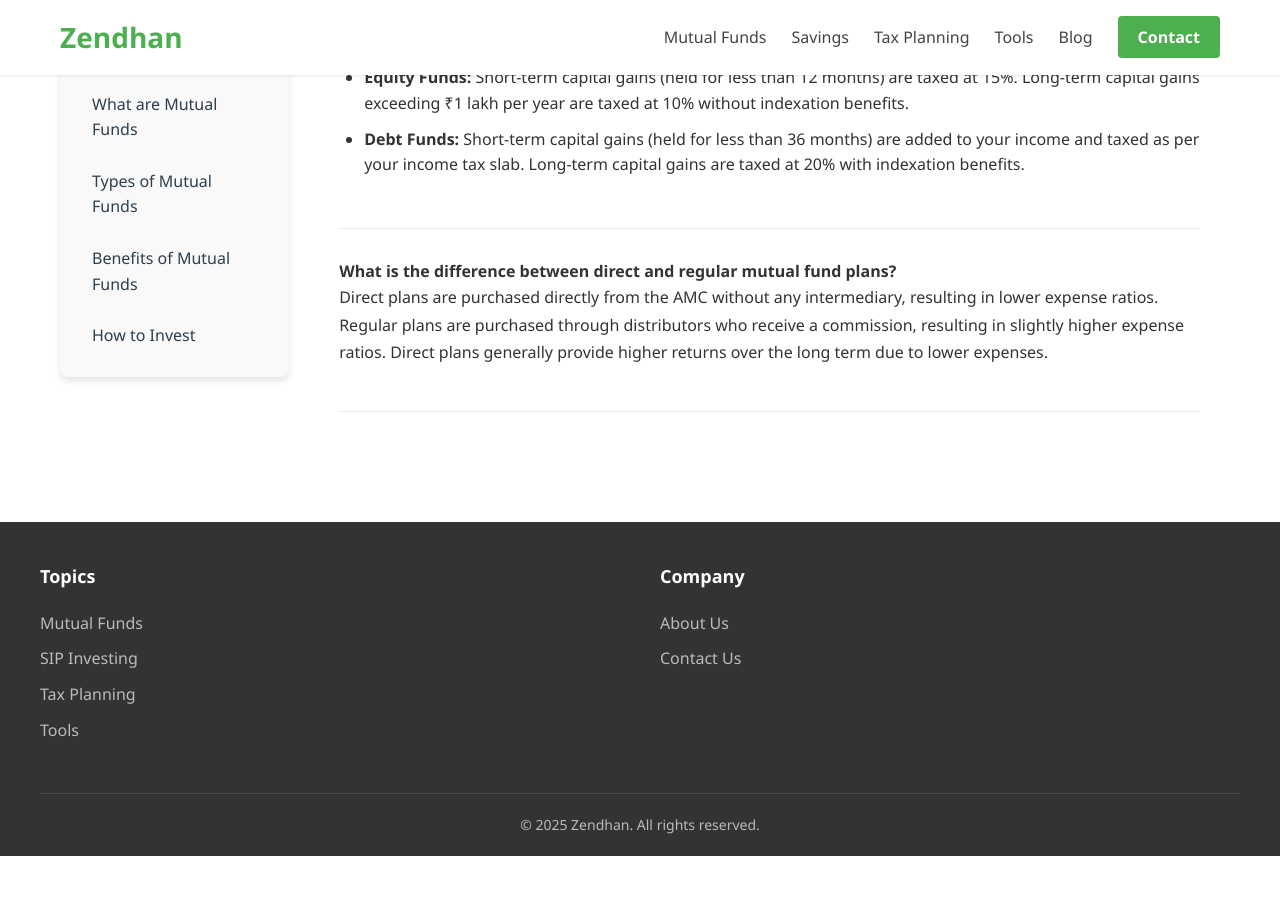
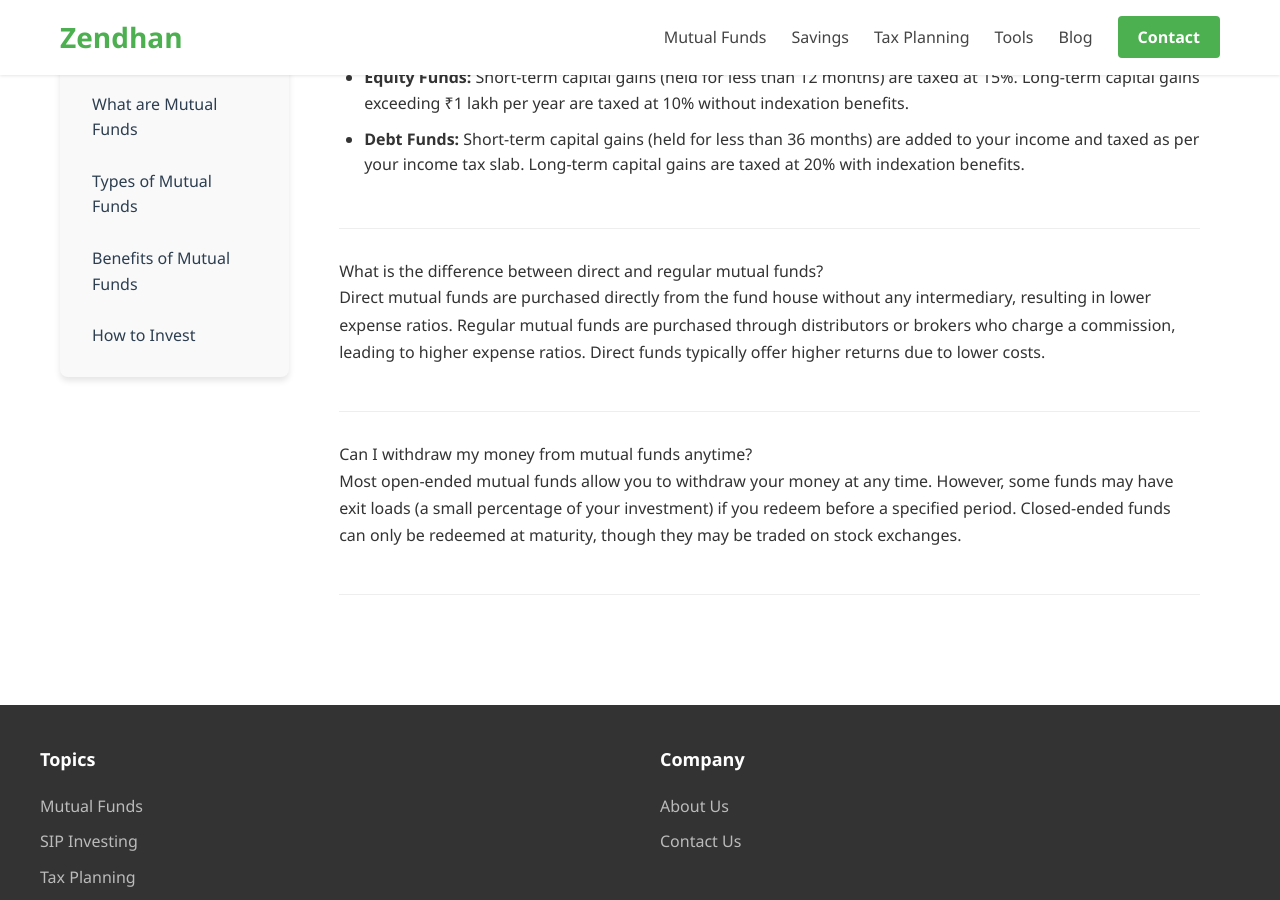
Before and after one commit to nandan11/zendhan, a Jekyll site: the page built from mutual-funds.html, in a window 1280 px wide and 900 px high, scrolled down 5853 px. Built offline with Jekyll 4.4.1, drawn with Linux system fonts in a browser that asks for light colours; before the commit the page ends 6709 px from its top, so only the background shows below that.

Commit message:
Update mutual-funds.html

```diff
--- a/mutual-funds.html
+++ b/mutual-funds.html
@@ -294,28 +294,45 @@
    <div class="content-block">
   <h2>Frequently Asked Questions</h2>
 
+  <div class="faq-accordion">
     <div class="faq-item">
-            <h4>Is investing in mutual funds safe?</h4>
+      <div class="faq-question">Is investing in mutual funds safe?</div>
+      <div class="faq-answer">
         <p>Mutual funds are generally safer than direct stock investments due to diversification. However, all investments carry some risk. The level of risk depends on the type of fund. Debt funds are generally less risky than equity funds, but also offer lower potential returns.</p>
+      </div>
     </div>
 
     <div class="faq-item">
-            <h4>How much money do I need to start investing in mutual funds?</h4>
+      <div class="faq-question">How much money do I need to start investing in mutual funds?</div>
+      <div class="faq-answer">
         <p>You can start investing in mutual funds with as little as ₹500 per month through a Systematic Investment Plan (SIP). For lump-sum investments, the minimum amount varies by fund, usually starting from ₹1,000 to ₹5,000.</p>
+      </div>
     </div>
 
     <div class="faq-item">
-            <h4>How are mutual funds taxed in India?</h4>
+      <div class="faq-question">How are mutual funds taxed in India?</div>
+      <div class="faq-answer">
         <p>Taxation depends on the type of mutual fund and the holding period:</p>
         <ul>
           <li><strong>Equity Funds:</strong> Short-term capital gains (held for less than 12 months) are taxed at 15%. Long-term capital gains exceeding ₹1 lakh per year are taxed at 10% without indexation benefits.</li>
           <li><strong>Debt Funds:</strong> Short-term capital gains (held for less than 36 months) are added to your income and taxed as per your income tax slab. Long-term capital gains are taxed at 20% with indexation benefits.</li>
         </ul>
       </div>
+    </div>
+
+    <!-- Add more FAQ items as needed -->
+    <div class="faq-item">
+      <div class="faq-question">What is the difference between direct and regular mutual funds?</div>
+      <div class="faq-answer">
+        <p>Direct mutual funds are purchased directly from the fund house without any intermediary, resulting in lower expense ratios. Regular mutual funds are purchased through distributors or brokers who charge a commission, leading to higher expense ratios. Direct funds typically offer higher returns due to lower costs.</p>
+      </div>
+    </div>
 
     <div class="faq-item">
-            <h4>What is the difference between direct and regular mutual fund plans?</h4>
-            <p>Direct plans are purchased directly from the AMC without any intermediary, resulting in lower expense ratios. Regular plans are purchased through distributors who receive a commission, resulting in slightly higher expense ratios. Direct plans generally provide higher returns over the long term due to lower expenses.</p>
+      <div class="faq-question">Can I withdraw my money from mutual funds anytime?</div>
+      <div class="faq-answer">
+        <p>Most open-ended mutual funds allow you to withdraw your money at any time. However, some funds may have exit loads (a small percentage of your investment) if you redeem before a specified period. Closed-ended funds can only be redeemed at maturity, though they may be traded on stock exchanges.</p>
+      </div>
     </div>
   </div>
 </div>
```
Lines whose indentation alone changed are shown as unchanged.
